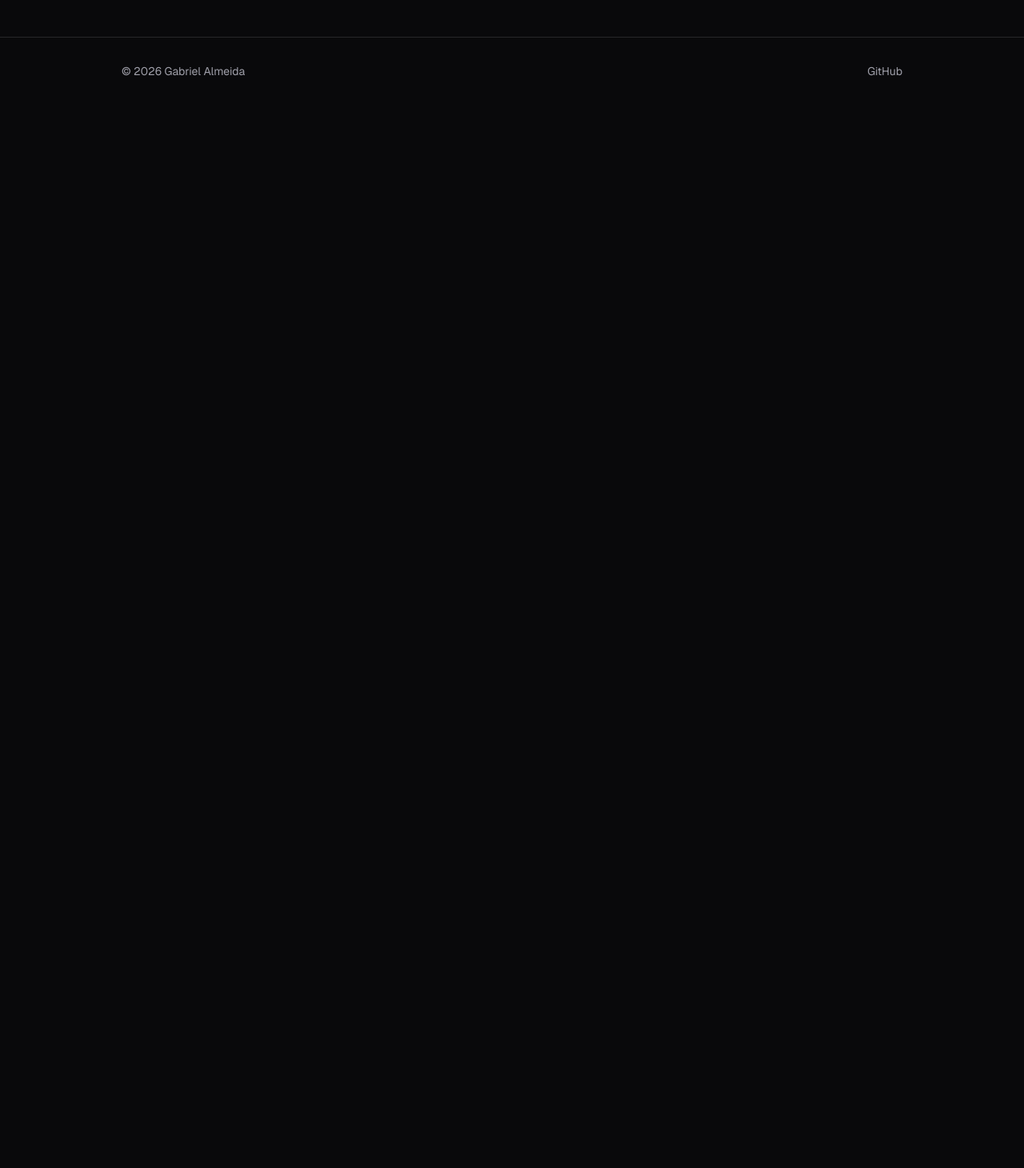
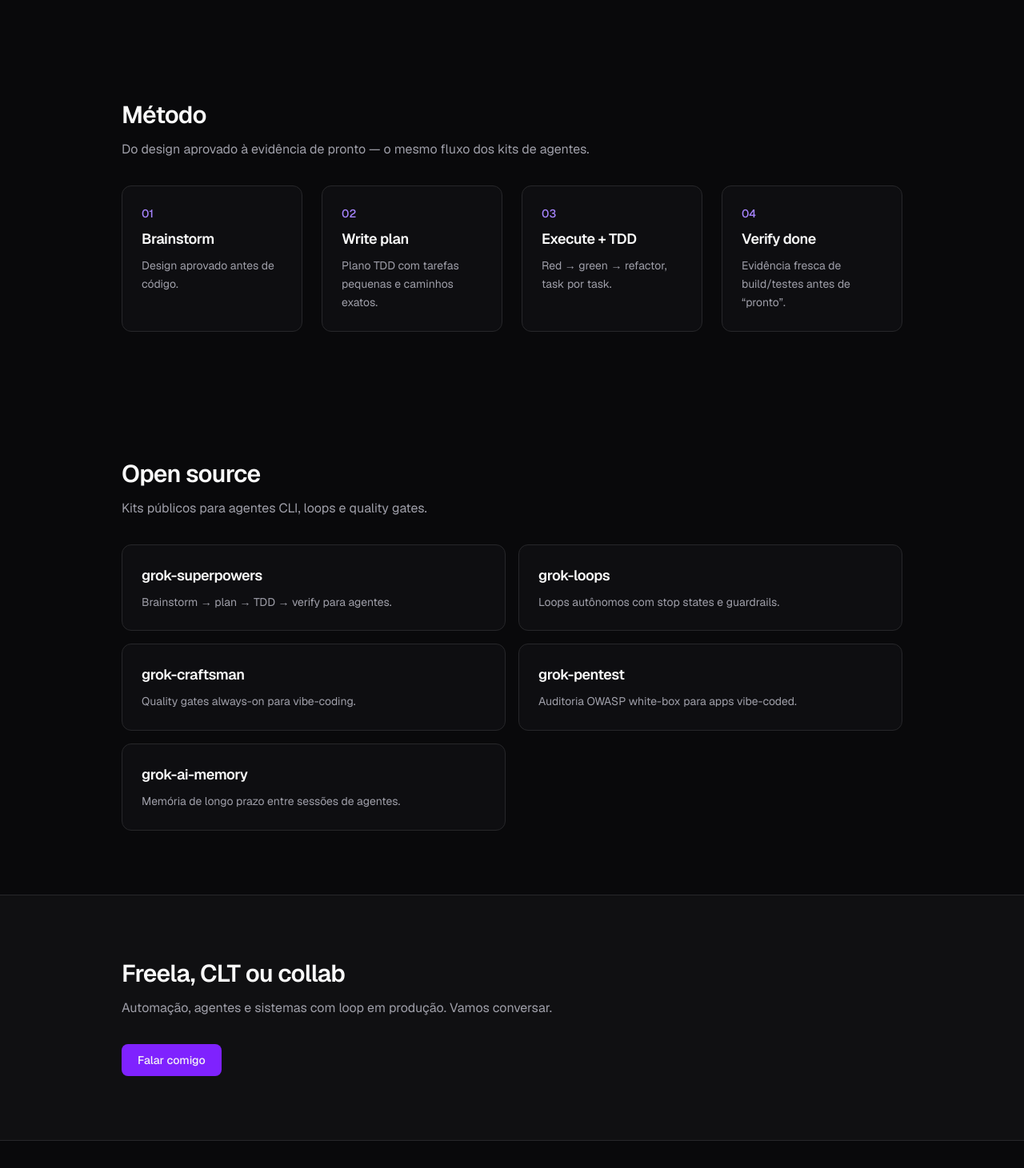
Before and after one commit to Godz57/gabriel-portfolio, a Next.js app: page / in a window 1280 px wide. Shown: the part 1080-2541 px from the top of the page at 80% size. Before the commit the page ends 1211 px from the top, so only its background shows below. Built offline with nearby package versions, Linux system fonts and the light colour scheme.

Commit message:
feat: method steps and OSS list on home

```diff
--- a/app/page.tsx
+++ b/app/page.tsx
@@ -1,5 +1,8 @@
+import Link from 'next/link'
 import { CaseCard } from '@/components/CaseCard'
 import { Hero } from '@/components/Hero'
+import { MethodSteps } from '@/components/MethodSteps'
+import { OssList } from '@/components/OssList'
 import { ProofBar } from '@/components/ProofBar'
 import { getSiteConfig, loadCases } from '@/lib/content'
 
@@ -30,7 +33,47 @@ export default function Home() {
           ))}
         </div>
       </section>
-      {/* Remaining home sections: method, OSS, CTA — later tasks */}
+      <section className="mx-auto max-w-5xl px-4 py-16 sm:px-6 sm:py-20">
+        <h2 className="text-2xl font-semibold tracking-tight text-zinc-50 sm:text-3xl">
+          Método
+        </h2>
+        <p className="mt-3 max-w-2xl text-sm leading-relaxed text-zinc-400 sm:text-base">
+          Do design aprovado à evidência de pronto — o mesmo fluxo dos kits de
+          agentes.
+        </p>
+        <div className="mt-8">
+          <MethodSteps steps={site.methodSteps} />
+        </div>
+      </section>
+      <section className="mx-auto max-w-5xl px-4 py-16 sm:px-6 sm:py-20">
+        <h2 className="text-2xl font-semibold tracking-tight text-zinc-50 sm:text-3xl">
+          Open source
+        </h2>
+        <p className="mt-3 max-w-2xl text-sm leading-relaxed text-zinc-400 sm:text-base">
+          Kits públicos para agentes CLI, loops e quality gates.
+        </p>
+        <div className="mt-8">
+          <OssList repos={site.ossRepos} />
+        </div>
+      </section>
+      <section className="border-t border-zinc-800 bg-zinc-900/50">
+        <div className="mx-auto max-w-5xl px-4 py-16 sm:px-6 sm:py-20">
+          <h2 className="text-2xl font-semibold tracking-tight text-zinc-50 sm:text-3xl">
+            Freela, CLT ou collab
+          </h2>
+          <p className="mt-3 max-w-2xl text-sm leading-relaxed text-zinc-400 sm:text-base">
+            Automação, agentes e sistemas com loop em produção. Vamos conversar.
+          </p>
+          <div className="mt-8">
+            <Link
+              href="/contato"
+              className="inline-flex items-center rounded-lg bg-violet-600 px-5 py-2.5 text-sm font-medium text-white transition-colors hover:bg-violet-500"
+            >
+              Falar comigo
+            </Link>
+          </div>
+        </div>
+      </section>
     </div>
   )
 }
--- /dev/null
+++ b/components/MethodSteps.tsx
@@ -0,0 +1,31 @@
+type MethodStep = {
+  title: string
+  description: string
+}
+
+type MethodStepsProps = {
+  steps: MethodStep[]
+}
+
+export function MethodSteps({ steps }: MethodStepsProps) {
+  return (
+    <ol className="grid grid-cols-1 gap-6 sm:grid-cols-2 lg:grid-cols-4">
+      {steps.map((step, index) => (
+        <li
+          key={step.title}
+          className="flex flex-col rounded-xl border border-zinc-800 bg-zinc-900/40 p-6"
+        >
+          <span className="text-sm font-medium text-violet-400">
+            {String(index + 1).padStart(2, '0')}
+          </span>
+          <h3 className="mt-2 text-lg font-semibold tracking-tight text-zinc-50">
+            {step.title}
+          </h3>
+          <p className="mt-2 text-sm leading-relaxed text-zinc-400">
+            {step.description}
+          </p>
+        </li>
+      ))}
+    </ol>
+  )
+}
--- /dev/null
+++ b/components/OssList.tsx
@@ -0,0 +1,33 @@
+type OssRepo = {
+  name: string
+  url: string
+  blurb: string
+}
+
+type OssListProps = {
+  repos: OssRepo[]
+}
+
+export function OssList({ repos }: OssListProps) {
+  return (
+    <ul className="grid grid-cols-1 gap-4 sm:grid-cols-2">
+      {repos.map((repo) => (
+        <li key={repo.url}>
+          <a
+            href={repo.url}
+            target="_blank"
+            rel="noopener noreferrer"
+            className="group flex flex-col rounded-xl border border-zinc-800 bg-zinc-900/40 p-6 transition-colors hover:border-violet-500/50 hover:bg-zinc-900/80"
+          >
+            <h3 className="text-lg font-semibold tracking-tight text-zinc-50 group-hover:text-violet-300">
+              {repo.name}
+            </h3>
+            <p className="mt-2 text-sm leading-relaxed text-zinc-400">
+              {repo.blurb}
+            </p>
+          </a>
+        </li>
+      ))}
+    </ul>
+  )
+}
```
Also changed, not shown: 1 other file (tests, documents, lock files or other folders).
